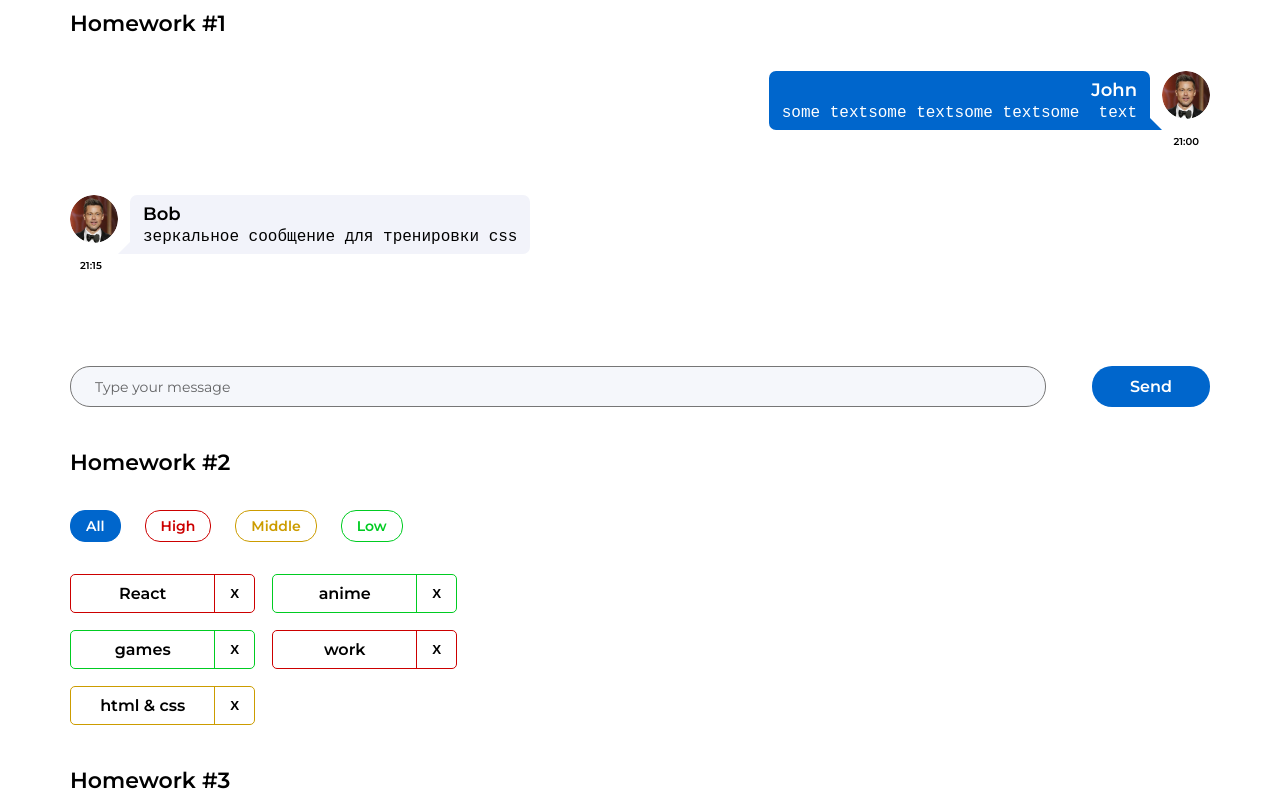
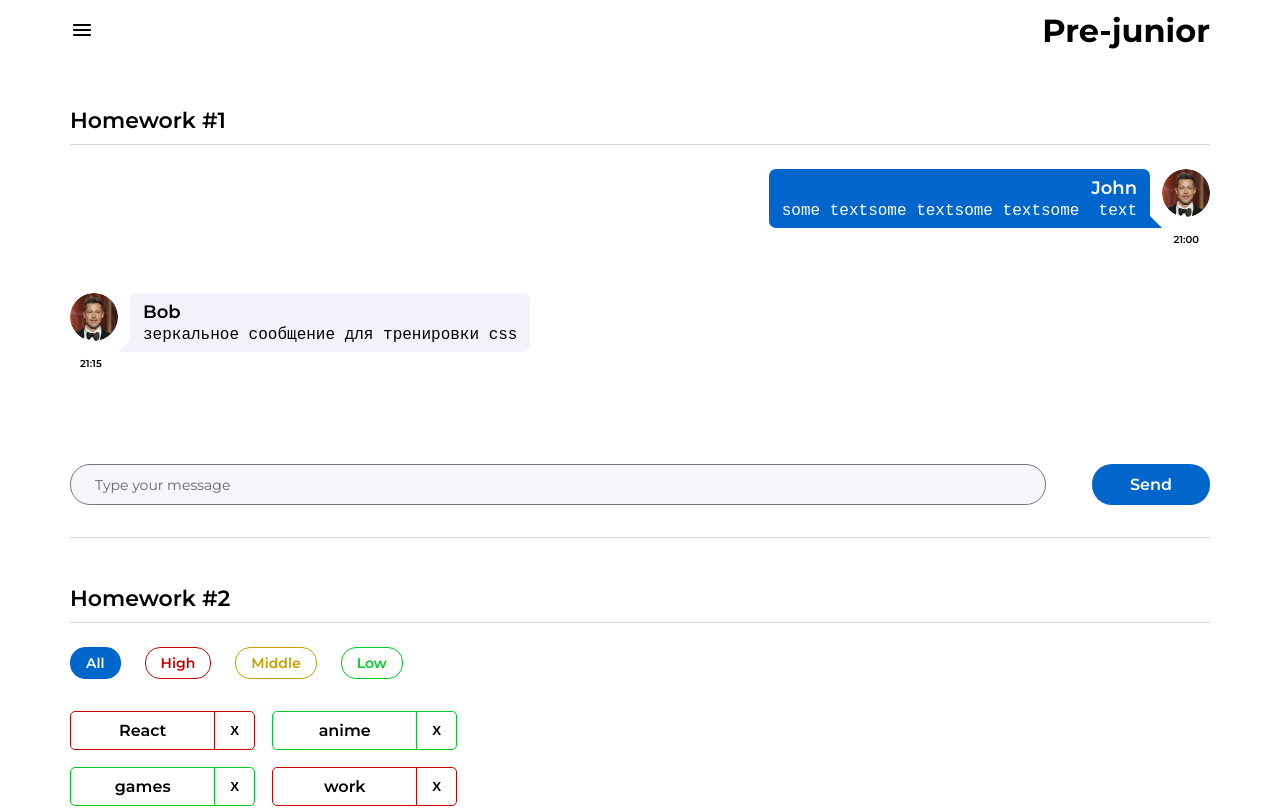
Before and after one commit to igor-minaev/homeworks, a React (Create React App) app: page /#/pre-junior in a window 1280 px wide. Shown: the top 808 px of the page. Built offline with nearby package versions, Linux system fonts and the light colour scheme.

Commit message:
start homework 5

```diff
--- a/src/s1-main/App.module.css
+++ b/src/s1-main/App.module.css
@@ -10,12 +10,12 @@
 }
 
 .hw {
-    /*border-top: 1px solid #D9D9D9;*/
-    /*border-bottom: 1px solid #D9D9D9;*/
+    border-top: 1px solid #D9D9D9;
+    border-bottom: 1px solid #D9D9D9;
     padding: 24px 0 32px;
 }
 
 .hwTitle {
     font-size: 22px;
-    padding: 10px 0;
+    padding: 47px 0 10px;
 }
--- a/src/s1-main/App.tsx
+++ b/src/s1-main/App.tsx
@@ -4,18 +4,19 @@ import HW1 from '../s2-homeworks/hw01/HW1'
 import HW2 from "../s2-homeworks/hw02/HW2";
 import HW3 from "../s2-homeworks/hw03/HW3";
 import HW4 from "../s2-homeworks/hw04/HW4";
+import HW5 from "../s2-homeworks/hw05/HW5";
 
 function App() {
     return (
         <div className={s.App}>
-            <HW1/>
-            {/*раскомментировать по ходу выполнения*/}
-            <HW2/>
-            <HW3/>
-            <HW4/>
+            {/*<HW1/>*/}
+            {/*/!*раскомментировать по ходу выполнения*!/*/}
+            {/*<HW2/>*/}
+            {/*<HW3/>*/}
+            {/*<HW4/>*/}
 
             {/*при выполнении дз 5 и более - закомментировать здесь дз 1-4, так как они есть внутри дз 5*/}
-            {/*<HW5/>*/}
+            <HW5/>
         </div>
     )
 }
--- a/src/s2-homeworks/hw05/Pages.tsx
+++ b/src/s2-homeworks/hw05/Pages.tsx
@@ -1,5 +1,5 @@
 import React from 'react'
-import { Routes, Route, Navigate } from 'react-router-dom'
+import {Routes, Route, Navigate} from 'react-router-dom'
 import Error404 from './pages/Error404'
 import PreJunior from './pages/PreJunior'
 import Junior from './pages/Junior'
@@ -18,15 +18,17 @@ function Pages() {
             <Routes>
                 {/*роутинг будут писать студенты*/}
                 {/*в начале мы попадаем на страницу '/' и переходим сразу на страницу /pre-junior*/}
-                {/*<Route ...*/}
+                <Route path='/' element={<Navigate to={PATH.PRE_JUNIOR}/>}/>
 
                 {/*роуты для /pre-junior, /junior, /junior-plus*/}
-                {/*<Route ...*/}
-                {/*<Route ...*/}
-                {/*<Route ...*/}
+                <Route path={PATH.PRE_JUNIOR} element={<PreJunior/>}/>
+                <Route path={PATH.JUNIOR} element={<Junior/>}/>
+                <Route path={PATH.JUNIOR_PLUS} element={<JuniorPlus/>}/>
+
 
                 {/*роут для несуществующей страницы должен отрисовать <Error404 />*/}
-                {/*<Route ...*/}
+                <Route path='/error404' element={<Error404/>}/>
+                <Route path='/*' element={<Navigate to='/error404'/>}/>
             </Routes>
         </div>
     )
--- a/src/s2-homeworks/hw05/header/Header.module.css
+++ b/src/s2-homeworks/hw05/header/Header.module.css
@@ -1,8 +1,14 @@
 .burgerMenuIcon {
+    cursor: pointer;
 }
 
 .header {
+    min-height: 60px;
+    display: flex;
+    align-items: center;
+    justify-content: space-between;
 }
 
 .header h1 {
+
 }
--- a/src/s2-homeworks/hw05/sidebar/Sidebar.module.css
+++ b/src/s2-homeworks/hw05/sidebar/Sidebar.module.css
@@ -1,7 +1,9 @@
 .sidebar {
+    display: none;
 }
 
 .sidebar.open {
+    display:block
 }
 
 .background {
```
